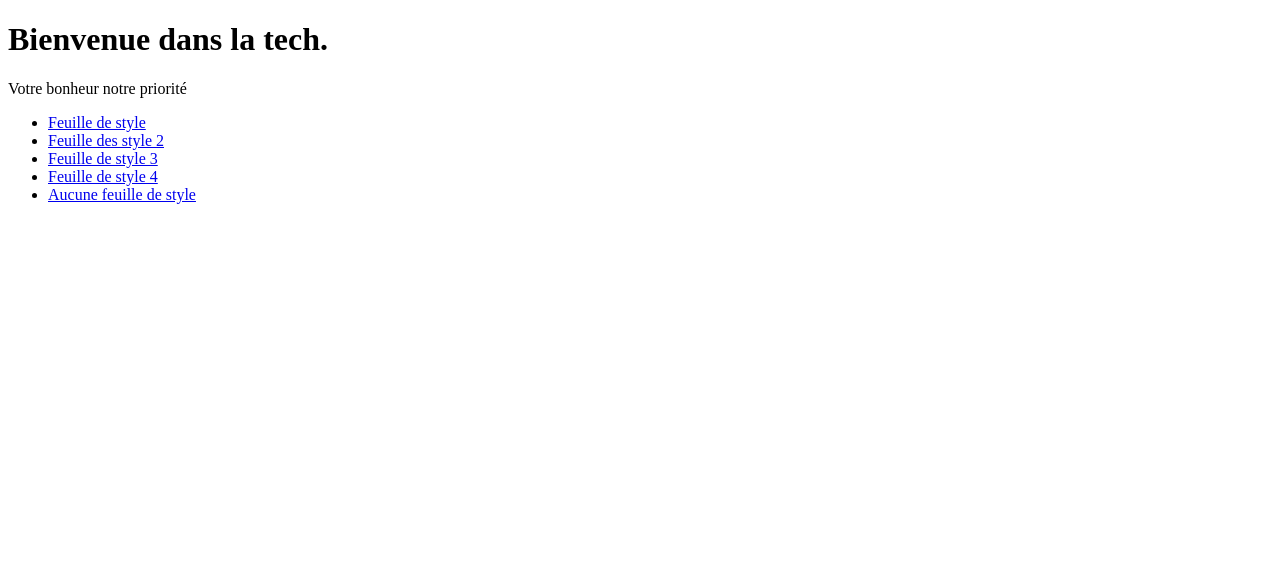
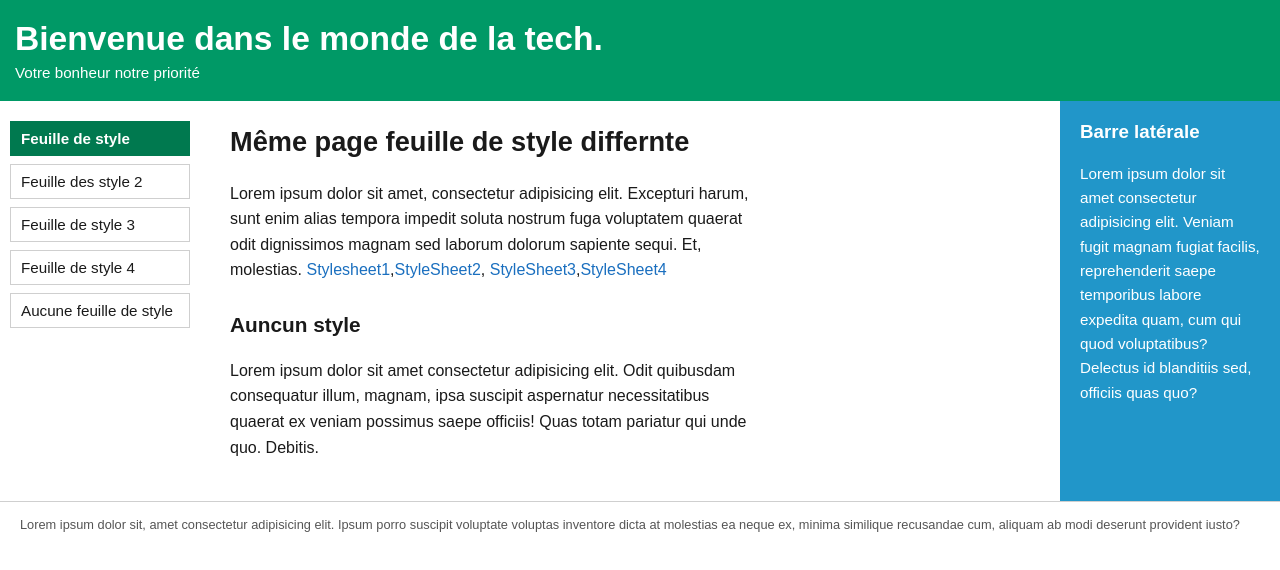
Before and after one commit to 1h2h3h/code_defis, a plain HTML site: page index.html in a window 1280 px wide. Drawn offline with Linux system fonts and the light colour scheme.

Commit message:
J'ai ajouté le code css et une partie de html

```diff
--- /dev/null
+++ b/code.css
@@ -0,0 +1,128 @@
+/* ===== VARIABLES CSS =====
+   On définit les couleurs une seule fois ici, puis on les réutilise
+   avec var(--nom). Avantage : pour changer une couleur partout,
+   on ne modifie qu'une seule ligne */
+:root {
+  --green: #009966;       /* vert de l'en-tête */
+  --green-dark: #00794f;  /* vert foncé de l'item de menu actif */
+  --blue: #2196c9;        /* bleu de la barre latérale */
+  --text-dark: #1a1a1a;   /* couleur du texte principal */
+  --border: #cfcfcf;      /* couleur des bordures grises */
+}
+
+/* box-sizing: border-box = le padding et la bordure sont INCLUS
+   dans la largeur/hauteur d'un élément, au lieu de s'ajouter par-dessus.
+   Ça évite bien des surprises de mise en page */
+* { box-sizing: border-box; }
+
+body {
+  margin: 0; /* supprime la marge par défaut du navigateur autour de la page */
+  font-family: Arial, Helvetica, sans-serif;
+  color: var(--text-dark);
+  background: #ffffff;
+}
+
+/* ---------- EN-TÊTE ---------- */
+header {
+  background: var(--green);
+  color: #fff;
+  padding: 24px 30px; /* espace intérieur : 24px haut/bas, 30px gauche/droite */
+}
+header h1 {
+  margin: 0 0 6px 0; /* haut droite bas gauche : seulement 6px sous le titre */
+  font-size: 2.1rem;
+}
+header p {
+  margin: 0;
+  font-size: 0.95rem;
+}
+
+/* ---------- STRUCTURE EN 3 COLONNES ---------- */
+.layout {
+  display: grid;
+  /* 3 colonnes : 200px fixes (menu) / le reste disponible (1fr = contenu)
+     / 220px fixes (barre latérale) */
+  grid-template-columns: 200px 1fr 220px;
+  align-items: start; /* chaque colonne s'aligne en haut, ne s'étire pas verticalement */
+}
+
+/* ---------- MENU (colonne de gauche) ---------- */
+nav {
+  padding: 20px 10px;
+}
+nav ul {
+  list-style: none; /* enlève les puces par défaut des <li> */
+  margin: 0;
+  padding: 0;
+}
+nav li {
+  margin-bottom: 8px; /* espace entre chaque item du menu */
+}
+nav a {
+  display: block; /* le lien occupe toute la largeur disponible, pas juste le texte */
+  padding: 8px 10px;
+  text-decoration: none; /* enlève le soulignement du lien */
+  color: var(--text-dark);
+  border: 1px solid var(--border);
+  font-size: 0.95rem;
+}
+/* Cible le lien <a> uniquement quand il est DANS un <li class="active"> */
+nav li.active a {
+  background: var(--green-dark);
+  color: #fff;
+  border-color: var(--green-dark);
+  font-weight: bold;
+}
+
+/* ---------- CONTENU PRINCIPAL (colonne du milieu) ---------- */
+main {
+  padding: 25px 30px;
+}
+main h2 {
+  font-size: 1.7rem;
+  margin-top: 0;
+}
+main h3 {
+  font-size: 1.3rem;
+  margin-top: 30px;
+}
+main p {
+  line-height: 1.6; /* espace entre les lignes, pour une meilleure lisibilité */
+  max-width: 60ch;  /* "ch" = largeur du caractère "0" ; limite la ligne à ~60 caractères */
+}
+main a {
+  color: #1a6fbf;
+}
+
+/* ---------- BARRE LATÉRALE (colonne de droite) ---------- */
+aside {
+  background: var(--blue);
+  color: #fff;
+  padding: 20px;
+  min-height: 100%; /* s'étire pour occuper toute la hauteur de la ligne de grille */
+}
+aside h3 {
+  margin-top: 0;
+}
+aside p {
+  line-height: 1.6;
+  font-size: 0.95rem;
+}
+
+/* ---------- PIED DE PAGE ---------- */
+footer {
+  /* "1 / -1" = de la première à la dernière colonne de la grille :
+     ça force le footer à s'étendre sur toute la largeur, malgré les 3 colonnes */
+  grid-column: 1 / -1;
+  border-top: 1px solid var(--border);
+  padding: 15px 20px;
+  font-size: 0.8rem;
+  color: #555;
+}
+
+/* ---------- RESPONSIVE (écrans étroits) ---------- */
+/* En dessous de 800px de large, on passe à une seule colonne :
+   le menu, le contenu et la barre latérale s'empilent verticalement */
+@media (max-width: 800px) {
+  .layout { grid-template-columns: 1fr; }
+}
--- a/index.html
+++ b/index.html
@@ -4,10 +4,11 @@
     <meta charset="UTF-8">
     <meta name="viewport" content="width=device-width, initial-scale=1.0">
     <title>Bienvenue dans la tech.</title>
+    <link rel="stylesheet" href="style.css">
 </head>
 <body>
     <header>
-        <h1>Bienvenue dans la tech.</h1>
+        <h1>Bienvenue dans le monde de la tech.</h1>
         <p>Votre bonheur notre priorité</p>
     </header>
 
@@ -21,6 +22,32 @@
                 <li><a href="#">Aucune feuille de style</a></li>
             </ul>
         </nav>
+        <main>
+            <h2>Même page feuille de style differnte</h2>
+            <p>
+                Lorem ipsum dolor sit amet, consectetur adipisicing elit. Excepturi harum, sunt enim alias tempora impedit soluta nostrum fuga voluptatem quaerat
+                odit dignissimos magnam sed laborum dolorum sapiente sequi. Et, molestias.
+                <a href="#">Stylesheet1</a>,<a href="#">StyleSheet2</a>,
+                <a href="#">StyleSheet3</a>,<a href="#">StyleSheet4</a>
+            </p>
+
+            <h3>Auncun style</h3>
+            <p>
+                Lorem ipsum dolor sit amet consectetur adipisicing elit. Odit quibusdam consequatur illum, magnam, ipsa suscipit aspernatur necessitatibus quaerat ex veniam
+                possimus saepe officiis! Quas totam pariatur qui unde quo. Debitis.
+            </p>
+        </main>
+        <aside>
+            <h3>Barre latérale</h3>
+            <p>
+                Lorem ipsum dolor sit amet consectetur adipisicing elit. Veniam fugit magnam fugiat facilis, reprehenderit saepe temporibus labore expedita quam, cum qui quod voluptatibus? Delectus id blanditiis sed, officiis quas quo?
+            </p>
+        </aside>
+
+        <footer>
+            Lorem ipsum dolor sit, amet consectetur adipisicing elit. Ipsum porro suscipit voluptate voluptas inventore dicta at molestias ea neque ex,
+            minima similique recusandae cum, aliquam ab modi deserunt provident iusto?
+        </footer>
     </div>
 </body>
 </html>
--- a/style.css
+++ b/style.css
@@ -0,0 +1,121 @@
+:root {
+    --green:#009966;
+    --green-dark: #00794f;
+    --blue: #2196c9;
+    --text-dark: #1a1a1a;
+    --border: #cfcfcf;
+}
+
+* {
+    box-sizing: border-box;
+}
+
+body {
+    margin: 0;
+    font-family: Arial, Helvetica, sans-serif;
+    background: #fff;
+    color: var(--text-dark);
+}
+
+header {
+    background: var(--green);
+    color: #fff;
+    padding: 20px 15px;
+}
+
+header h1 {
+    margin: 0 0 6px 0;
+    font-size: 2.1rem;
+}
+
+header p {
+    margin: 0;
+    font-size: 0.95rem;
+}
+.layout {
+    display: grid;
+    grid-template-columns: 200px 1fr 220px;
+    align-items: start;
+}
+
+nav {
+    padding: 20px 10px;
+}
+
+nav ul {
+    list-style: none;
+    padding: 0;
+    margin: 0;
+}
+
+nav li {
+    margin-bottom: 8px;
+}
+
+nav a {
+    display: block;
+    text-decoration: none;
+    color: var(--text-dark);
+    padding: 8px 10px;
+    border: 1px solid var(--border);
+    font-size: 0.95rem;
+}
+
+nav li.active a{
+    background: var(--green-dark);
+    color: #fff;
+    border-color: var(--green-dark);
+    font-weight: bold;
+}
+
+main {
+    padding: 25px 30px;
+}
+
+main h2 {
+    font-size: 1.7rem;
+    margin-top: 0;
+}
+
+main h3 {
+    font-size: 1.3rem;
+    margin-top: 30px;
+}
+
+main p {
+    line-height: 1.6;
+    max-width: 60ch;
+}
+
+main a {
+    color: #1a6fbf;
+    text-decoration: none;
+}
+
+aside {
+    background: var(--blue);
+    color: #fff;
+    padding: 20px;
+    min-height: 100%;
+}
+
+aside h3 {
+    margin-top: 0;
+}
+
+aside p {
+    line-height: 1.6;
+    font-size: 0.95rem;
+}
+
+footer {
+    grid-column:  1 / -1;
+    border-top: 1px solid var(--border);
+    padding: 15px 20px;
+    font-size: 0.8rem;
+    color: #555;
+}
+
+@media (max-width: 800px) {
+    .layout { grid-template-columns: 1fr;}
+}
```
